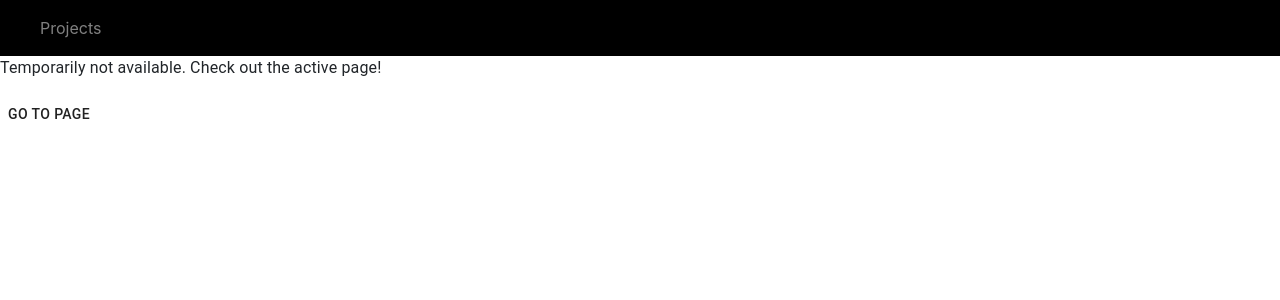
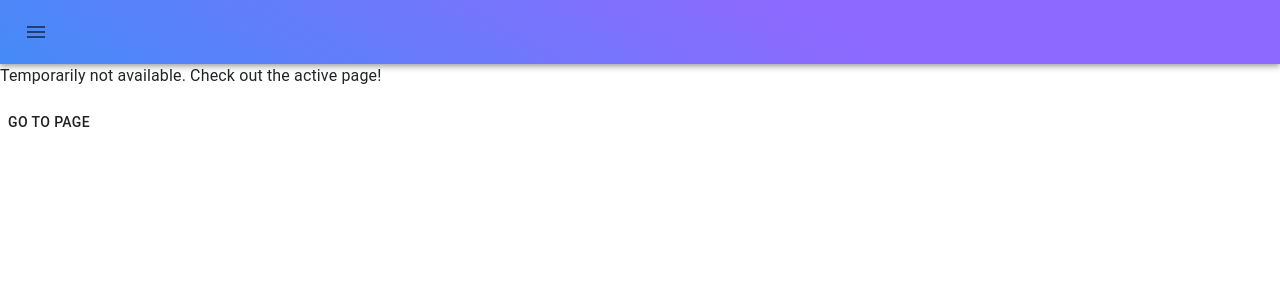
Before and after one commit to Drakodin/drakodin.github.io, a React (Create React App) app: page / in a window 1280 px wide. Shown: the top 300 px of the page. Built offline with nearby package versions, Linux system fonts and the light colour scheme.

Commit message:
Add logo, overhaul navigation.

```diff
--- a/public/index.html
+++ b/public/index.html
@@ -2,18 +2,16 @@
 <html lang="en">
   <head>
     <meta charset="utf-8" />
-    <link rel="icon" href="%PUBLIC_URL%/favicon.ico" />
+    <link rel="header icon" href="%PUBLIC_URL%/logo.svg" />
     <meta name="viewport" content="width=device-width, initial-scale=1" />
     <meta name="theme-color" content="#000000" />
     <meta
-      name="description"
-      content="Web site created using create-react-app"
+      name="Portfolio"
+      content="Portfolio for a full-stack developer"
     />
-    <link rel="apple-touch-icon" href="%PUBLIC_URL%/logo192.png" />
-
     <link rel="manifest" href="%PUBLIC_URL%/manifest.json" />
     <link rel="stylesheet" href="https://stackpath.bootstrapcdn.com/bootstrap/4.5.2/css/bootstrap.min.css" integrity="sha384-JcKb8q3iqJ61gNV9KGb8thSsNjpSL0n8PARn9HuZOnIxN0hoP+VmmDGMN5t9UJ0Z" crossorigin="anonymous">
-    <title>React App</title>
+    <title>T. Tian</title>
   </head>
   <body>
     <noscript>You need to enable JavaScript to run this app.</noscript>
--- a/src/navigation/nav.js
+++ b/src/navigation/nav.js
@@ -1,21 +1,75 @@
-import React from 'react'
-import { Navbar, Nav } from 'react-bootstrap';
+import React from 'react';
+import { AppBar, Toolbar, Drawer, Divider} from '@material-ui/core';
+import { List, ListItem, ListItemIcon, ListItemText } from '@material-ui/core';
+import { IconButton, Hidden } from '@material-ui/core';
+import MenuIcon from '@material-ui/icons/Menu';
+import { makeStyles } from '@material-ui/core/styles';
+
+const useStyles = makeStyles((theme) => ({
+    root: {
+        flexGrow: 1,
+    },
+    bar: {
+        background: 'linear-gradient(30deg, #458bf7, #8e69ff 64.7%)'
+    },
+    drawer: {
+        [theme.breakpoints.up('sm')]: {
+            width: 250,
+            flexShrink: 0,
+        },
+    },
+}));
 
 const Navigation = () => {
+    const classes = useStyles();
+
+    const [open, setOpen] = React.useState(false);
+
+    const toggleDrawer = () => {
+        setOpen(!open);
+    }
+
+    const container = window !== undefined ? () => window.document.body : undefined;
+
+    const drawerContent = (
+        <div>
+            <Toolbar>
+                <Divider/>
+            </Toolbar>
+        </div>
+    )
+
     return (
-        <Navbar collapseOnSelect variant="dark" sticky="top" expand="md" style={{backgroundColor: "black", zIndex: 2}}>
-            <Navbar.Brand>
-
-            </Navbar.Brand>
-            <Navbar.Collapse id="basic-navbar-nav">
-                <Nav className="mr-auto">
-                    <Nav.Link href="#/projects">
-                        Projects
-                    </Nav.Link>
-                </Nav>
-            </Navbar.Collapse>
-            <Navbar.Toggle aria-controls="basic-navbar-nav"/>
-        </Navbar>
+        <div className={classes.root}>
+            <AppBar position='sticky' className={classes.bar}>
+                <Toolbar>
+                    <IconButton
+                        aria-label="open drawer"
+                        edge="start"
+                        className="cl-borderless"
+                        onClick={toggleDrawer}
+                    >
+                        <MenuIcon/>
+                    </IconButton>
+                </Toolbar>
+            </AppBar>
+            <nav className={classes.drawer} aria-label="website navigation">
+                <Hidden smUp implementation="css">
+                    <Drawer
+                        container={container}
+                        variant="temporary"
+                        anchor='left'
+                        open={open}
+                        onClose={toggleDrawer}
+                        ModalProps={{
+                            keepMounted: true,
+                        }}
+                    >
+                        {drawerContent}
+                    </Drawer>
+                </Hidden>
+            </nav>
+        </div>
     )
 }
 
```
Also changed, not shown: public/logo.svg (added).
